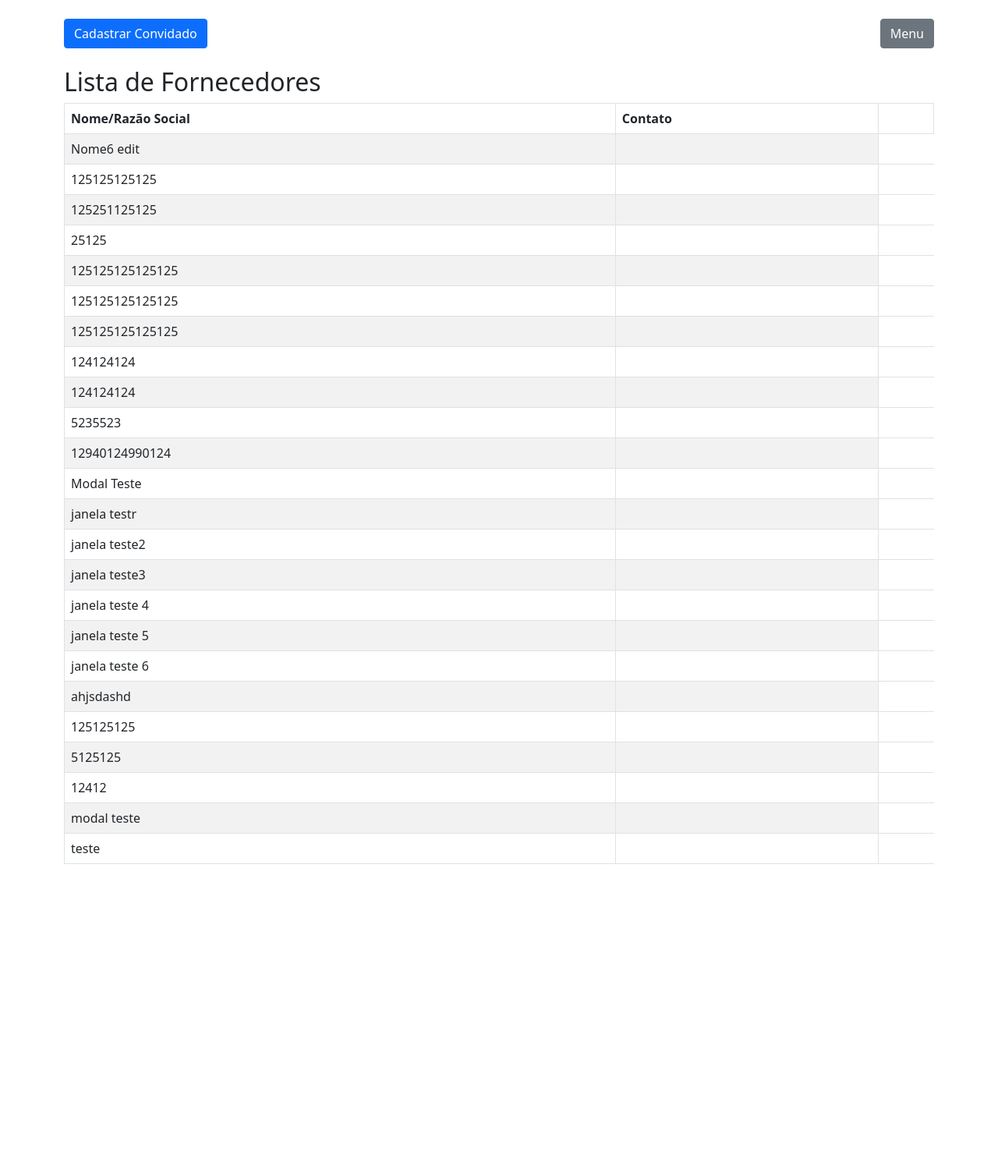
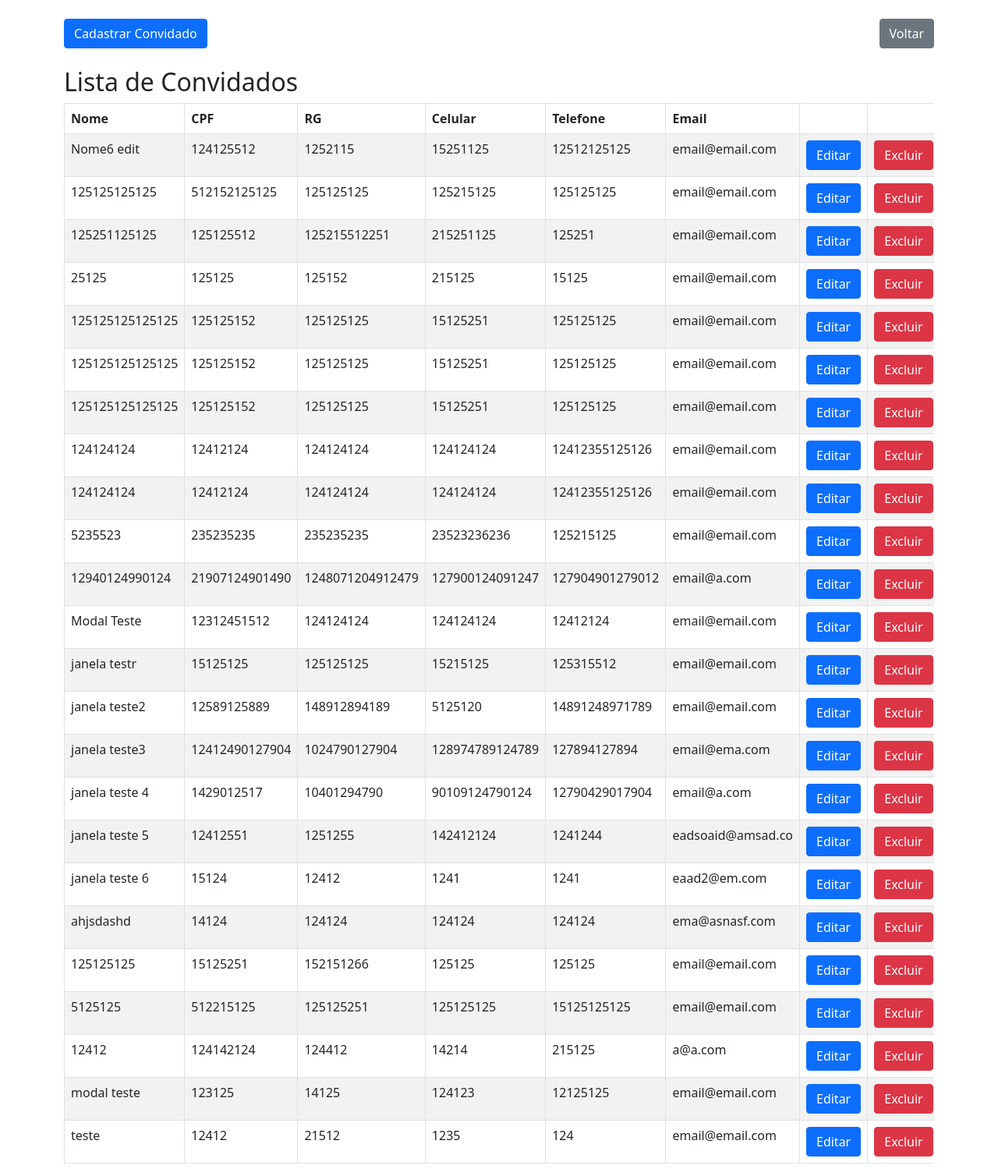
Before and after one commit to jvmebe/clube-django, a Django app: page /convidados/ in a window 1280 px wide. Shown: the whole page at 78% size. Before the commit the page ends 1124 px from the top, so only its background shows below. Run offline with Django 4.2, Linux system fonts and the light colour scheme; data comes from the database, SQL or seed files in the repository; some libraries are stand-ins or nearby versions.

Commit message:
Edição de convidados

```diff
--- a/clube/forms.py
+++ b/clube/forms.py
@@ -39,3 +39,7 @@ class AgendaForm(forms.ModelForm):
     class Meta:
         model = Agenda
         exclude = ['convidados']
+        widgets = {
+            'data_hora_inicio': forms.DateTimeInput(attrs={'type': 'datetime-local'}),
+            'data_hora_fim': forms.DateTimeInput(attrs={'type': 'datetime-local'}),
+        }
--- a/clube/models.py
+++ b/clube/models.py
@@ -104,9 +104,26 @@ class Convidado(models.Model):
 class Agenda(models.Model):
     espaco_locavel = models.ForeignKey(EspacoLocavel, on_delete=models.CASCADE)
     valor_locacao = models.DecimalField(max_digits=10, decimal_places=2)
-    data_inicio = models.DateField()
-    hora_inicio = models.TimeField()
-    data_fim = models.DateField()
-    hora_fim = models.TimeField()
+    data_hora_inicio = models.DateTimeField()
+    data_hora_fim = models.DateTimeField()
     responsavel_locacao = models.ForeignKey(Associado, on_delete=models.CASCADE)
     convidados = models.ManyToManyField(Convidado, blank=True)
+
+    def clean(self):
+        # Check for overlapping events for the same EspacoLocavel
+        overlapping_events = Agenda.objects.filter(
+            espaco_locavel=self.espaco_locavel,
+            data_hora_inicio__lt=self.data_hora_fim,
+            data_hora_fim__gt=self.data_hora_inicio,
+        ).exclude(pk=self.pk)
+
+        if overlapping_events.exists():
+            raise ValidationError('Este horário já está em uso por outro evento neste local')
+        validate_locavel(self.espaco_locavel)
+
+
+from django.core.exceptions import ValidationError
+
+def validate_locavel(value):
+    if not value.locavel:
+        raise ValidationError('Este espaço não é locável.')
--- a/clube/templates/agenda/agenda_convidados.html
+++ b/clube/templates/agenda/agenda_convidados.html
@@ -20,6 +20,7 @@
 
         <form method="post">
           {% csrf_token %}
+          <button class="btn btn-primary" type="submit">Adicionar Convidados</button>
           <div class="table-responsive">
             <table class="table table-bordered table-striped">
             <thead>
@@ -42,7 +43,7 @@
             </tbody>
           </table>
           <br>
-          <button type="submit">Adicionar Convidados</button>
+
         </div>
         </form>
     <a href="{% url 'agenda_list' %}">Voltar para a lista de eventos</a>
--- a/clube/templates/agenda/agenda_list.html
+++ b/clube/templates/agenda/agenda_list.html
@@ -30,8 +30,8 @@
           <tr style="vertical-align: middle;">
             <td>{{ agenda.espaco_locavel }}</td>
             <td>{{ agenda.valor_locacao }}</td>
-            <td> {{ agenda.hora_inicio }} - {{ agenda.data_inicio }} </td>
-            <td> {{ agenda.hora_fim }} - {{ agenda.data_fim }} </td>
+            <td> {{ agenda.data_hora_inicio }} </td>
+            <td> {{ agenda.data_hora_fim }} </td>
             <td> {{ agenda.responsavel_locacao }} </td>
             <td><a href="{% url 'agenda_detail' pk=agenda.pk %}">Lista</a></td>
             <td>
--- a/clube/templates/convidado/convidado_list.html
+++ b/clube/templates/convidado/convidado_list.html
@@ -5,18 +5,32 @@
 </head>
 <body>
 
+  <script>
+    function openPopup() {
+        // Specify the URL of the Django view
+        var popupUrl = "{% url 'convidado_cadastrar' %}";
+
+        // Open a new pop-up window
+        var popupWindow = window.open(popupUrl, 'Popup', 'width=600,height=400');
+    }
+</script>
     <br>
     <div class="container">
-        <a class="btn btn-primary" href="{% url 'convidado_cadastrar' %}">Cadastrar Convidado</a>
-        <a style="float: right;" class="btn btn-secondary" href="{% url 'index' %}">Menu</a>
+        <a class="btn btn-primary" onclick="openPopup()">Cadastrar Convidado</a>
+        <a style="float: right;" class="btn btn-secondary" href="{% url 'agenda_list' %}">Voltar</a>
         <br><br>
-        <h2>Lista de Fornecedores</h2>
+        <h2>Lista de Convidados</h2>
         <div class="table-responsive">
           <table class="table table-bordered table-striped">
             <thead>
               <tr>
-                <th>Nome/Razão Social</th>
-                <th>Contato</th>
+                <th>Nome</th>
+                <th>CPF</th>
+                <th>RG</th>
+                <th>Celular</th>
+                <th>Telefone</th>
+                <th>Email</th>
+                <th></th>
                 <th></th>
                 <!-- Add more columns as needed -->
               </tr>
@@ -25,9 +39,36 @@
               {% for convidado in object_list %}
                 <tr>
                   <td>{{ convidado.nome }}</td>
-                  <td>{{ convidado.contato }}</td>
-                  <!-- Add more columns as needed -->
-
+                  <td>{{ convidado.cpf }}</td>
+                  <td>{{ convidado.rg }}</td>
+                  <td>{{ convidado.celular }}</td>
+                  <td>{{ convidado.telefone }}</td>
+                  <td>{{ convidado.email }}</td>
+                  <td style="text-align: center;" ><a class="btn btn-primary" href="{% url 'convidado_edit' pk=convidado.pk %}">Editar</a></td>
+                  <td style="text-align: center;"><button type="button" class="btn btn-danger" data-bs-toggle="modal" data-bs-target="#confirmDeleteModal{{ convidado.id }}">
+                    Excluir
+                  </button></td>
+                </tr>
+                <div class="modal fade" id="confirmDeleteModal{{ convidado.id }}" tabindex="-1" aria-labelledby="confirmDeleteModalLabel" aria-hidden="true">
+                    <div class="modal-dialog">
+                      <div class="modal-content">
+                        <div class="modal-header">
+                          <h5 class="modal-title" id="confirmDeleteModalLabel">Confirmação de Exclusão</h5>
+                          <button type="button" class="btn-close" data-bs-dismiss="modal" aria-label="Close"></button>
+                        </div>
+                        <div class="modal-body">
+                          <p>Tem certeza de que deseja excluir este associado?</p>
+                        </div>
+                        <div class="modal-footer">
+                            <form method="post" action="{% url 'convidado_delete' pk=convidado.pk %}">
+                                {% csrf_token %}
+                                <button type="button" class="btn btn-secondary" data-bs-dismiss="modal">Cancelar</button>
+                                <button type="submit" class="btn btn-danger">Confirmar Exclusão</button>
+                            </form>
+                        </div>
+                      </div>
+                    </div>
+                  </div>
                 </tr>
               {% endfor %}
             </tbody>
--- a/clube/urls.py
+++ b/clube/urls.py
@@ -23,7 +23,6 @@ urlpatterns = [
     path('fornecedores/<int:pk>/excluir/', FornecedorDeleteView.as_view(), name='fornecedor_delete'),
     path('agenda/', AgendaListView.as_view(), name='agenda_list'),
     path('convidados/cadastrar/', ConvidadoCreateView.as_view(), name='convidado_cadastrar'),
-    path('convidados/cadastrar/sucesso', ConvidadoSuccess.as_view(), name='convidado_success'),
     path('agenda/cadastrar/', agenda_cadastrar, name='agenda_cadastrar'),
     path('agenda/<int:agenda_id>/add_convidados/', add_convidados, name='add_convidados'),
     path('agenda/<int:pk>/edit/', AgendaUpdateView.as_view(), name='agenda_edit'),
@@ -31,5 +30,7 @@ urlpatterns = [
     path('agenda/<int:pk>/', AgendaDetailView.as_view(), name='agenda_detail'),
     path('agenda/<int:pk>/excluir/', AgendaDeleteView.as_view(), name='agenda_delete'),
     path('convidados/', ConvidadoListView.as_view(), name='convidado_list'),
+    path('convidados/<int:pk>/excluir/', ConvidadoDeleteView.as_view(), name='convidado_delete'),
+    path('convidados/<int:pk>/editar/', ConvidadoUpdateView.as_view(), name='convidado_edit'),
     # Repita o mesmo padrão para outros modelos
 ]
--- a/clube/views.py
+++ b/clube/views.py
@@ -152,8 +152,17 @@ class ConvidadoListView(ListView):
     model = Convidado
     template_name = 'convidado/convidado_list.html'
 
-class ConvidadoSuccess(View):
-    template_name = 'convidado/convidado_form_success.html'
+class ConvidadoUpdateView(UpdateView):
+    model = Convidado
+    form_class = ConvidadoForm
+    template_name = 'convidado/convidado_edit.html'
+
+    def get_success_url(self):
+        return reverse_lazy('convidado_list')
+
+class ConvidadoDeleteView(DeleteView):
+    model = Convidado
+    success_url = reverse_lazy('convidado_list')
 
 #views da agenda
 
--- a/setup/settings.py
+++ b/setup/settings.py
@@ -112,9 +112,9 @@ AUTH_PASSWORD_VALIDATORS = [
 # Internationalization
 # https://docs.djangoproject.com/en/4.2/topics/i18n/
 
-LANGUAGE_CODE = 'en-us'
+LANGUAGE_CODE = 'pt-br'
 
-TIME_ZONE = 'UTC'
+TIME_ZONE = 'America/Sao_Paulo'
 
 USE_I18N = True
 
```
Also changed, not shown: clube/templates/convidado/convidado_edit.html (added, +17 -0 lines), clube/templates/index.html (+4 -4 lines), clube/migrations/0002_remove_agenda_data_fim_remove_agenda_data_inicio_and_more.py (added), 1 other file.
